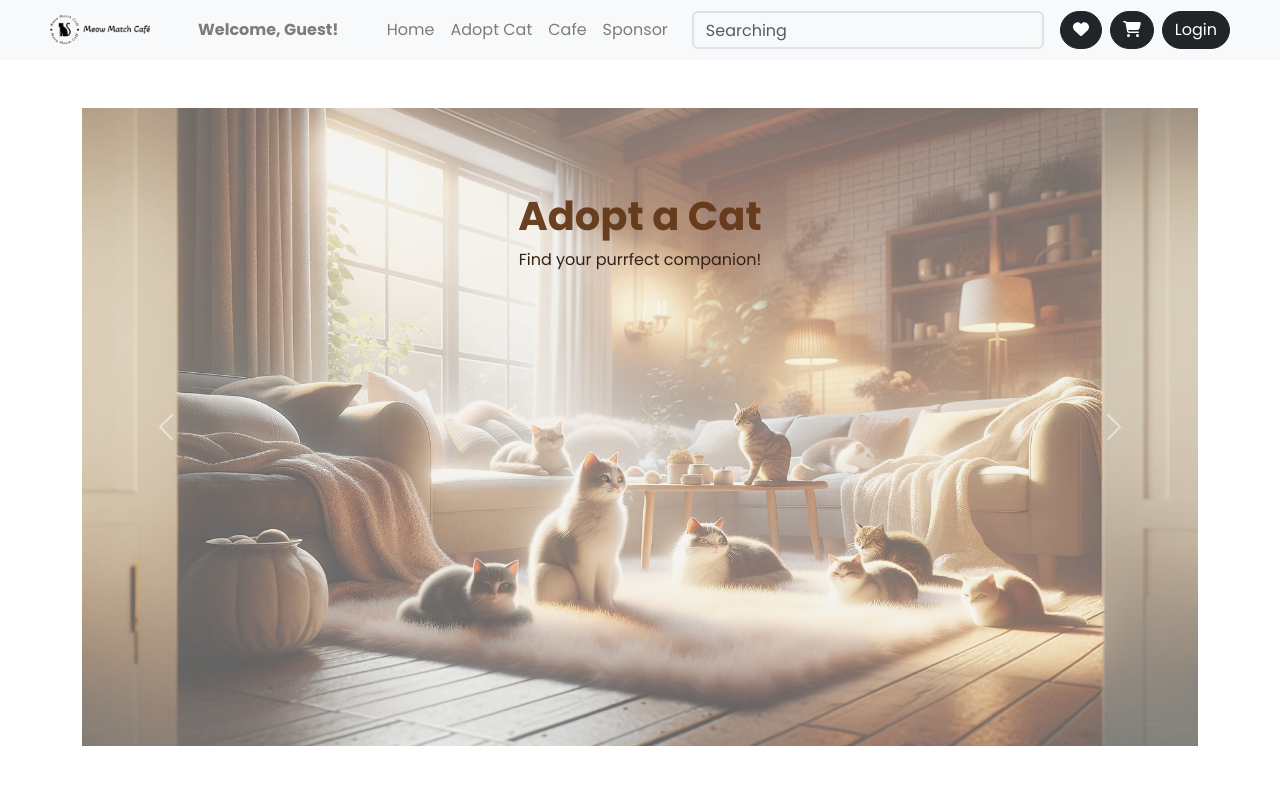
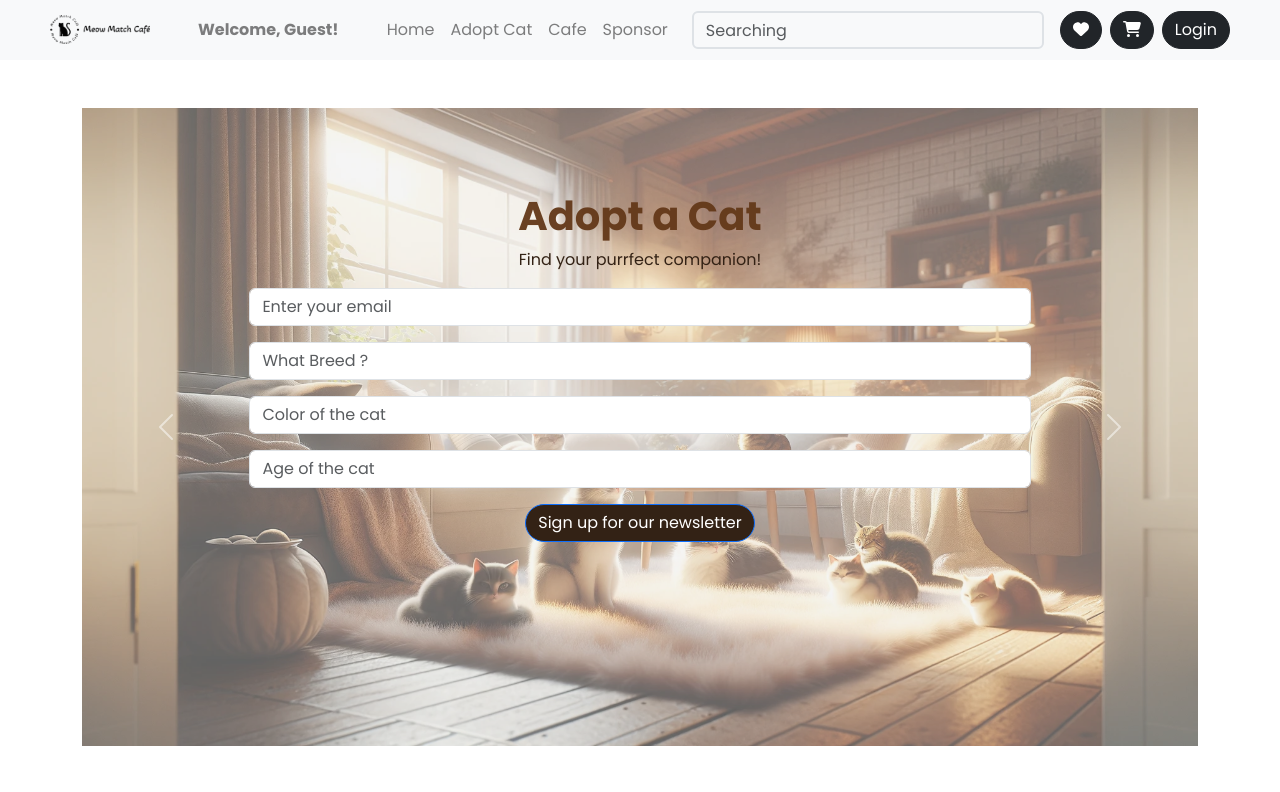
Before and after one commit to BuBuCatt/Cat-cafe-react, a React (Create React App) app in the folder cat-cafe/: page /adopt in a window 1280 px wide. Shown: the top 792 px of the page. Built offline with nearby package versions, Linux system fonts and the light colour scheme.

Commit message:
Modify the login/logout and the form request.

```diff
--- a/cat-cafe/src/App.js
+++ b/cat-cafe/src/App.js
@@ -1,35 +1,33 @@
-import React from 'react';
-import 'bootstrap/dist/css/bootstrap.min.css';
-import { BrowserRouter,  Routes, Route } from 'react-router-dom';
-import Links from './components/Links';
-import { useState, useEffect } from 'react';
-import NavBar from './components/Navbar';
-import Home from './pages/Home';
-import Adopt from './pages/Adopt';
-import ShoppingCart from './pages/ShoppingCart';
-import Footer from './components/Footer';
-import LoginPage from './pages/LoginPage';
-import Logout from './components/Logout';
+import React from "react";
+import "bootstrap/dist/css/bootstrap.min.css";
+import { BrowserRouter, Routes, Route } from "react-router-dom";
+import Links from "./components/Links";
+import { useState, useEffect } from "react";
+import NavBar from "./components/Navbar";
+import Home from "./pages/Home";
+import Adopt from "./pages/Adopt";
+import ShoppingCart from "./pages/ShoppingCart";
+import Footer from "./components/Footer";
+import LoginPage from "./pages/LoginPage";
+import Logout from "./components/Logout";
 import FileService from "./services/FileService";
-import Cafe from './pages/Cafe';
+import Cafe from "./pages/Cafe";
 import Sponsor from "./pages/Sponsor";
-import Wishlist from './pages/Wishlist';
-import CartObj from './classes/Cart';
-import { ProductObj } from './classes/Cart';
-
-
+import Wishlist from "./pages/Wishlist";
+import CartObj from "./classes/Cart";
+import { ProductObj } from "./classes/Cart";
 
 function App() {
   // customers
-  const [users, setUsers]=useState(null);// json file user/ customers
-  const [loginUser,setLoginUser] = useState(null); // login user
+  const [users, setUsers] = useState(null); // json file user/ customers
+  const [loginUser, setLoginUser] = useState(null); // login user
   // cafe Menu
-  const [menu , setMenu]= useState(null); // cafe menu
+  const [menu, setMenu] = useState(null); // cafe menu
   // cats
-  const [cats , setCats] = useState(null); // adopt cats
+  const [cats, setCats] = useState(null); // adopt cats
 
   //cart
-  const [cart,setCart] = useState(new CartObj(1));
+  const [cart, setCart] = useState(new CartObj(1));
 
   //wishList
 
@@ -38,106 +36,113 @@ function App() {
   // File error handling
   const [error, setError] = useState(null); // file error handling
 
+  const [adoptPerfectCat, setadoptPerfectCat] = useState(null);
 
+  // login VINICIUS
+  const [IsLogedIn, setIsLogedIn] = useState(false);
 
-  useEffect(()=>{
-// read the users file then get the data
-
+  useEffect(() => {
     // Read the customer json file
     FileService.read("customers").then(
-            (response)=>{
-                setUsers(response.data);// Set users state with loaded data in users -> users
+      (response) => {
+        setUsers(response.data); // Set users state with loaded data in users -> users
         console.log("Json file customers Obj : " + response.data);
       },
-            (rej)=>{
-                console.log(rej);// Log errors if file reading fails
-                setError(rej.message || "An error occurred while reading the customers file.");
+      (rej) => {
+        console.log(rej); // Log errors if file reading fails
+        setError(
+          rej.message || "An error occurred while reading the customers file."
+        );
       }
-        )
+    );
     //read cafe menu json file
     FileService.read("menu").then(
-          (response)=>{
-            setMenu(response.data);// Set Menu state with loaded data  -> cafe menu
+      (response) => {
+        setMenu(response.data); // Set Menu state with loaded data  -> cafe menu
         console.log("Json file Cafe Menu Obj : " + response.data);
       },
-          (rej)=>{
-              console.log(rej);// Log errors if file reading fails
-              setError(rej.message || "An error occurred while reading the menu file.");
+      (rej) => {
+        console.log(rej); // Log errors if file reading fails
+        setError(
+          rej.message || "An error occurred while reading the menu file."
+        );
       }
-      )
+    );
 
     //read cafe menu json file
     FileService.read("cats").then(
-          (response)=>{
-            setCats(response.data);// Set Cats state with loaded data  -> Adopt Cats
+      (response) => {
+        setCats(response.data); // Set Cats state with loaded data  -> Adopt Cats
         console.log("Json file Adopt Cats Obj : " + response.data);
       },
-          (rej)=>{
-              console.log(rej);// Log errors if file reading fails
-              setError(rej.message || "An error occurred while reading the cats file.");
+      (rej) => {
+        console.log(rej); // Log errors if file reading fails
+        setError(
+          rej.message || "An error occurred while reading the cats file."
+        );
       }
-      )
+    );
+  }, []);
 
-
-},[]);
-
-const addProductObj = (productObj)=>{
-  setCart((prevCart)=>{
+  const addProductObj = (productObj) => {
+    setCart((prevCart) => {
       prevCart.addProduct(productObj);
       return prevCart;
     });
-}
+  };
 
   const removeItem = (mid) => {
-  setCart(prevCart => {
+    setCart((prevCart) => {
       const newCart = new CartObj(prevCart.uid);
 
       prevCart.cart.forEach((product, key) => {
         console.log("This is key" + key);
-          if (key != mid ) {
-              newCart.addProduct(new ProductObj(key, product.pname, product.price, product.amount));
+        if (key != mid) {
+          newCart.addProduct(
+            new ProductObj(key, product.pname, product.price, product.amount)
+          );
         }
       });
 
       return newCart;
     });
-}
+  };
 
   const resetCart = () => {
-  setCart(prevCart => {
+    setCart((prevCart) => {
       prevCart.removeProduct();
       return new CartObj(prevCart.uid);
     });
+  };
+
+  const Auth = (userObj) => {
+    for (let user of users) {
+      console.log("user:", user);
+      console.log("userObj:", userObj);
+
+      if (user.email === userObj.email && user.pass === userObj.pass) {
+        setIsLogedIn(true);
+
+        localStorage.setItem("user", JSON.stringify(user));
+
+        setLoginUser(user);
+
+        console.log("User logged in:  ", user);
+      } else {
+        setIsLogedIn(false);
+
+        sessionStorage.removeItem("isLoggedIn");
+      }
     }
 
-
-
-const Auth = (userObj)=>{
-  for (let user of users){
-    console.log('user:', user);
-    console.log('userObj:', userObj);
-
-
-
-
-    if(user.email == userObj.email && user.pass == userObj.pass){
-
-      setLoginUser(user);
-      console.log('User logged in:', user);
-    }
-
-
-  }
-
-  console.log("app" + userObj.email)
-  console.log("app" + userObj.pass)
-}
-
+    console.log("app" + userObj.email);
+    console.log("app" + userObj.pass);
+  };
 
   // cat wishlist
   const addToWishlist = (cat) => {
     console.log("Adding to wishlist:", cat);
-  setWishlist(currentWishlist => {
+    setWishlist((currentWishlist) => {
       const updatedWishlist = [...currentWishlist, cat];
       console.log("Updated wishlist:", updatedWishlist);
       return updatedWishlist;
@@ -145,18 +150,15 @@ const addToWishlist = (cat) => {
   };
 
   const removeFromWishlist = (catId) => {
-  setWishlist(currentWishlist => currentWishlist.filter(cat => cat.cid !== catId));
+    setWishlist((currentWishlist) =>
+      currentWishlist.filter((cat) => cat.cid !== catId)
+    );
   };
 
-
   // logout
-const userLogout=()=>{
-
+  const userLogout = () => {
     setLoginUser(null);
-
-}
-
-
+  };
 
   return (
     <BrowserRouter>
@@ -164,22 +166,78 @@ const userLogout=()=>{
 
       <Routes>
         <Route path="/" element={<Links loginUser={loginUser} />}>
-              <Route index element={<Home loginUser={loginUser} auth={Auth} cats={cats}/>} />
-              <Route path="home" element={<Home  loginUser={loginUser} auth={Auth} cats={cats}/>} />
-              <Route path="adopt" element={<Adopt cats={cats} addToWishlist={addToWishlist} removeFromWishlist={removeFromWishlist}/>} />
-              <Route path="cafe" element={<Cafe menu={menu} addProObj={addProductObj} shoppingCart={cart}  />} />
-              <Route path="sponsor" element={<Sponsor addProObj={addProductObj} shoppingCart={cart} />} />
-              <Route path="wishlist" element={<Wishlist wishlist={wishlist} removeFromWishlist={removeFromWishlist} />} />
-              <Route path="cart" element={<ShoppingCart  shoppingCart={cart} removeItem={removeItem} resetCart={resetCart} />} />
-              <Route path="login" element={<LoginPage auth={Auth} loginUser={loginUser}  />}  />
-              <Route path="logout"  element={<Logout userLogout= {userLogout} element={<LoginPage auth={Auth} loginUser={loginUser} />}  />} />
+          <Route
+            index
+            element={<Home loginUser={loginUser} auth={Auth} cats={cats} />}
+          />
+          <Route
+            path="home"
+            element={<Home loginUser={loginUser} auth={Auth} cats={cats} />}
+          />
+          <Route
+            path="adopt"
+            element={
+              <Adopt
+                cats={cats}
+                setadoptPerfectCat={setadoptPerfectCat}
+                addToWishlist={addToWishlist}
+                removeFromWishlist={removeFromWishlist}
+              />
+            }
+          />
+          <Route
+            path="cafe"
+            element={
+              <Cafe menu={menu} addProObj={addProductObj} shoppingCart={cart} />
+            }
+          />
+          <Route
+            path="sponsor"
+            element={<Sponsor addProObj={addProductObj} shoppingCart={cart} />}
+          />
+          <Route
+            path="wishlist"
+            element={
+              <Wishlist
+                wishlist={wishlist}
+                removeFromWishlist={removeFromWishlist}
+              />
+            }
+          />
+          <Route
+            path="cart"
+            element={
+              <ShoppingCart
+                shoppingCart={cart}
+                removeItem={removeItem}
+                resetCart={resetCart}
+              />
+            }
+          />
+          <Route
+            path="login"
+            element={
+              <LoginPage
+                auth={Auth}
+                IsLogedIn={IsLogedIn}
+                loginUser={loginUser}
+              />
+            }
+          />
+          <Route
+            path="logout"
+            element={
+              <Logout
+                userLogout={userLogout}
+                element={<LoginPage auth={Auth} loginUser={loginUser} />}
+              />
+            }
+          />
         </Route>
-
       </Routes>
 
       {/* <Footer/> */}
     </BrowserRouter>
-
   );
 }
 
--- a/cat-cafe/src/pages/Adopt.js
+++ b/cat-cafe/src/pages/Adopt.js
@@ -1,74 +1,165 @@
 // src/pages/Adopt.js
-import React from 'react';
-import Cats from '../components/Cats';
+import React from "react";
+import Cats from "../components/Cats";
 import "../styles/adopt.css";
-
-
+import { useState } from "react";
 
 // cat carousal
 
-const Carousel = ()=>{
+const Carousel = (props) => {
+  const [adoptSubmmit, setadoptSubmmit] = useState({
+    email: "",
+    breed: "",
+    color: "",
+    age: "",
+  });
+  const changeHandler = (e) => {
+    setadoptSubmmit((prev) => {
+      return { ...prev, [e.target.name]: e.target.value };
+    });
+    console.log(adoptSubmmit);
+  };
 
-  return(
+  // const submitHandler = (e) => {
+  //   e.preventDefault();
+  //   props.setadoptPerfectCat(adoptSubmmit);
+  // };
 
-    <div id="carouselExampleFade" className="carousel slide carousel-fade" data-bs-ride="carousel">
+  return (
+    <div
+      id="carouselExampleFade"
+      className="carousel slide carousel-fade"
+      data-bs-ride="carousel"
+    >
       <div className="carousel-inner">
         <div className="carousel-item active">
-            <img src="./data/img/adopt/adopt-slide1.jpg" className="d-block w-100" alt="First slide"/>
+          <img
+            src="./data/img/adopt/adopt-slide1.jpg"
+            className="d-block w-100"
+            alt="First slide"
+          />
         </div>
         <div className="carousel-item">
-            <img src="./data/img/adopt/adopt-slide2.jpg" className="d-block w-100" alt="Second slide"/>
+          <img
+            src="./data/img/adopt/adopt-slide2.jpg"
+            className="d-block w-100"
+            alt="Second slide"
+          />
         </div>
         <div className="carousel-item">
-            <img src="./data/img/adopt/adopt-slide3.jpg" className="d-block w-100" alt="Second slide"/>
+          <img
+            src="./data/img/adopt/adopt-slide3.jpg"
+            className="d-block w-100"
+            alt="Second slide"
+          />
         </div>
 
         <div className="carousel-caption d-none d-md-block">
           <h1 className="text-center">Adopt a Cat</h1>
           <p className="text-center">Find your purrfect companion!</p>
+
+          {/* input for the perfect cat */}
+          <form id="cat_request_form">
+            <div className="mb-3">
+              <input
+                type="text"
+                name="email"
+                className="form-control"
+                id="InputEmail1"
+                value={adoptSubmmit.email}
+                onChange={changeHandler}
+                placeholder="Enter your email"
+                required
+              />
+            </div>
+            <div className="mb-3">
+              <input
+                type="text"
+                name="breed"
+                className="form-control"
+                id="InputBreed"
+                value={adoptSubmmit.breed}
+                onChange={changeHandler}
+                placeholder="What Breed ?"
+                required
+              />
+            </div>
+            <div className="mb-3">
+              <input
+                type="text"
+                name="color"
+                className="form-control"
+                id="InputColor"
+                value={adoptSubmmit.color}
+                onChange={changeHandler}
+                placeholder="Color of the cat"
+                required
+              />
+            </div>
+            <div className="mb-3">
+              <input
+                type="number"
+                name="age"
+                className="form-control"
+                id="InputAge"
+                value={adoptSubmmit.age}
+                onChange={changeHandler}
+                placeholder="Age of the cat"
+                required
+              />
+            </div>
+            <button type="submit" className="btn btn-primary">
+              Sign up for our newsletter
+            </button>
+          </form>
         </div>
       </div>
-        <button className="carousel-control-prev" type="button" data-bs-target="#carouselExampleFade" data-bs-slide="prev">
+      <button
+        className="carousel-control-prev"
+        type="button"
+        data-bs-target="#carouselExampleFade"
+        data-bs-slide="prev"
+      >
         <span className="carousel-control-prev-icon" aria-hidden="true"></span>
         <span className="visually-hidden">Previous</span>
       </button>
-        <button className="carousel-control-next" type="button" data-bs-target="#carouselExampleFade" data-bs-slide="next">
+      <button
+        className="carousel-control-next"
+        type="button"
+        data-bs-target="#carouselExampleFade"
+        data-bs-slide="next"
+      >
         <span className="carousel-control-next-icon" aria-hidden="true"></span>
         <span className="visually-hidden">Next</span>
       </button>
     </div>
-
-  )
-
-}
-
-
+  );
+};
 
 const Adopt = (props) => {
   return (
-
     <>
       <div className="container mt-5">
         <div className="row">
           <div className="col-12">
             <div className="hero-section">
-
-              <Carousel/>
-
-
+              <Carousel />
             </div>
           </div>
         </div>
       </div>
 
-
-
-          {props.cats ? <Cats cats={props.cats} addToWishlist={props.addToWishlist} removeFromWishlist={props.removeFromWishlist}/>  : <p>Loading cats data...</p>}
-
-
+      {props.cats ? (
+        <Cats
+          cats={props.cats}
+          addToWishlist={props.addToWishlist}
+          removeFromWishlist={props.removeFromWishlist}
+        />
+      ) : (
+        <p>Loading cats data...</p>
+      )}
     </>
-
   );
-}
+};
 
 export default Adopt;
```
Also changed, not shown: cat-cafe/src/components/Catrequestt.js (added, +62 -0 lines), cat-cafe/src/components/Logout.js (+4 -4 lines), cat-cafe/src/pages/LoginPage.js (+45 -42 lines), 1 other file (tests, documents, lock files or other folders). Lines whose indentation alone changed are shown as unchanged.
